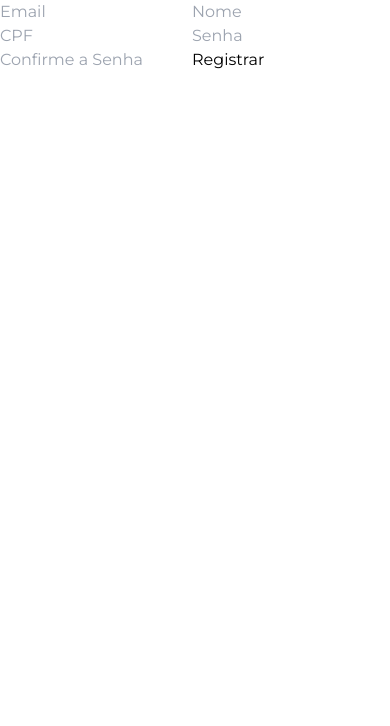
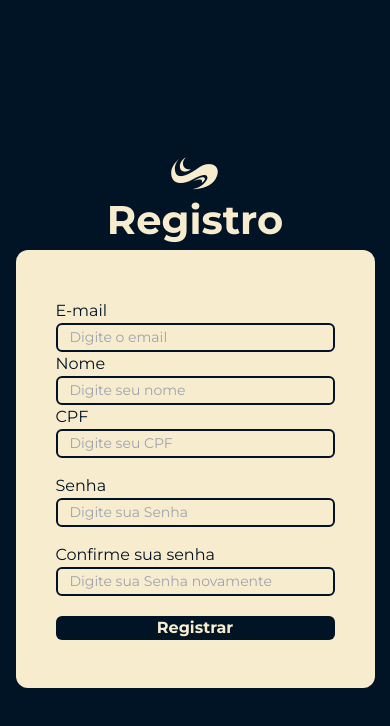
Before and after one commit to MuriloNoguez/Horus, a React (Vite) app: page /Registro in a window 390 px wide. Shown: the top 726 px of the page. Built offline with nearby package versions, Linux system fonts and the light colour scheme.

Commit message:
responsivo

```diff
--- a/src/cliente/componentescliente/NovaPublic.jsx
+++ b/src/cliente/componentescliente/NovaPublic.jsx
@@ -27,39 +27,45 @@ export function NovaPubli({publis,setPublis}){
     }
 
     return(
-        <>
-            <form onSubmit={handleSubmit(incluirPubli)}>
-                    <div>
+
+            <form onSubmit={handleSubmit(incluirPubli)} className="bg-c-Azul md:min-h-[90vh] md:w-[30rem] w-[20rem]">
+
 
                         {/* projeto futuro */}
 
                         {/* <label htmlFor="foto" >foto</label>
                         <input type="file" id="foto" required {...register("foto")} />*/}
 
+                        <div className="flex w-[100%] border-t-c-creme border-b-c-creme border-2 items-center p-2">
+                            <img src="public\perfil.png" alt="" className="w-[2.625rem] h-[2.625rem]"/>
+                            <input type="text" id="eporte"  required {...register("esporte")} className="bg-transparent font-bold text-c-creme p-5 w-full" placeholder='Esporte'/>
+                        </div>
+                        <div className="flex w-[100%] border-t-c-creme border-b-c-creme border-2 items-center p-2">
+                            <img src="public\perfil.png" alt="" className="w-[2.625rem] h-[2.625rem]"/>
+                            <input type="text" id="local" required {...register("local")} className="bg-transparent font-bold text-c-creme p-5" placeholder='Local'/>
+                        </div>
+                        <div className="flex w-[100%] border-t-c-creme border-b-c-creme border-2 items-center p-2">
+                            <img src="public\perfil.png" alt="" className="w-[2.625rem] h-[2.625rem]"/>
+                            <input type= "number" id="vagas" required {...register("vagas")} className="bg-transparent font-bold text-c-creme p-5" placeholder='Vagas'/>
+                        </div>
+                        <div className="flex w-[100%] border-t-c-creme border-b-c-creme border-2 items-center p-2">
+                            <img src="public\perfil.png" alt="" className="w-[2.625rem] h-[2.625rem]"/>
+                            <input type= "date" id="data" required {...register("data")}  className="bg-transparent font-bold text-c-creme p-5" />
+                        </div>
+                        <div className="flex w-[100%] border-t-c-creme border-b-c-creme border-2 items-center p-2">
+                            <img src="public\perfil.png" alt="" className="w-[2.625rem] h-[2.625rem]"/>
+                            <input type= "time" id="hora" required {...register("hora")}   className="bg-transparent font-bold text-c-creme p-5" />
+                        </div>
+                        <div className="flex w-[100%] border-t-c-creme border-b-c-creme border-2 items-center p-2">
+                            <img src="public\perfil.png" alt="" className="w-[2.625rem] h-[2.625rem]"/>
+                            <input type= "text" id="distancia" required {...register("distancia")}  className="bg-transparent font-bold text-c-creme p-5" placeholder='Distancia'/>
+                        </div>
 
-                        <label htmlFor="esporte" >esporte</label>
-                        <input type="text" id="eporte" required {...register("esporte")} />
+                    <div className="flex justify-center items-center">
+                        <input type="submit" value="Incluir" className="h-[3.0625rem] w-[19.3125rem] text-[2rem] bg-c-creme rounded-2xl mt-6 mb-6 text-c-Azul"/>
+                    </div>
+            </form>
 
-                        <label htmlFor="local" >local</label>
-                        <input type="text" id="local" required {...register("local")} />
-
-                        <label htmlFor="vagas" >vagas</label>
-                        <input type= "number" id="vagas" required {...register("vagas")} />
-
-                        <label htmlFor="data" >data</label>
-                        <input type= "date" id="data" required {...register("data")} />
-
-                        <label htmlFor="hora" >hora</label>
-                        <input type= "time" id="hora" required {...register("hora")} />
-
-                        <label htmlFor="distancia" >distancia</label>
-                        <input type= "text" id="distancia" required {...register("distancia")} />
-                    <div>
-                        <input type="submit" value="Incluir" className="h-[4.0625rem] w-[19.3125rem] text-[2rem] bg-[#407241] text-white rounded-2xl mt-6"/>
-                    </div>
-                </div>
-            </form>
-        </>
     )
 
 }
--- a/src/componentes/MenuMoba.jsx
+++ /dev/null
@@ -1,11 +0,0 @@
-export function MenuMoba() {
-    return(
-
-        <>
-            <div className="W-[100%]">
-
-
-            </div>
-        </>
-    )
-}
--- a/src/home/componenteshome/header.jsx
+++ b/src/home/componenteshome/header.jsx
@@ -8,16 +8,13 @@ export function Header () {
                 <img src="./SimbolBg-P.png" alt="Logo" className="md:h-[2.75rem] h-[2rem]"/>
             </div>
             <div className="flex justify-center items-center">
-                <button className="md:hidden ">
-                    <img src="./MenuH.png" alt="" />
-                </button>
-                <div className="hidden md:flex md:w-[27rem] md:justify-between ">
-                    <button className="bg-c-creme text-c-Azul font-montserrat font-bold text-lg w-[12.4375rem] h-[2.3125rem] rounded-lg">
-                        <Link to={'/Login'} href="">Login</Link>
+                <div className=" flex md:w-[27rem] w-[12rem] justify-between ">
+                    <button className="bg-c-creme text-c-Azul font-montserrat font-bold md:text-lg md:w-[12.4375rem] md:h-[2.3125rem] md:rounded-lg rounded-sm w-[5.5rem] h-[0.9375rem] flex justify-center items-center">
+                        <Link to={'/Login'} href="" className="md:text-[1.5rem] text-[0.625rem] text-center">Login</Link>
                     </button>
-                    <button className="border-c-creme border-2 text-c-creme font-montserrat font-bold text-lg w-[12.4375rem] h-[2.3125rem] rounded-lg">
+                    <button className="border-c-creme border-2 text-c-creme font-montserrat font-bold md:text-lg md:w-[12.4375rem] md:h-[2.3125rem] md:rounded-lg rounded-sm w-[5.5rem] h-[0.9375rem] flex justify-center items-center">
                         <Link to={'/Registro'}
-                            href="">Registre-se</Link>
+                            href="" className="md:text-[1.5rem] text-[0.625rem]">Registre-se</Link>
                     </button>
                 </div>
 
--- a/src/login/componenteslogin/entrar.jsx
+++ b/src/login/componenteslogin/entrar.jsx
@@ -34,47 +34,56 @@ export function Entrar() {
     };
 
     return (
-      <section className="flex items-center justify-center h-screen md:bg-gradient-to-r from-[#001425] to-[#004A8B]">
-        <div className='bg-c-creme w-[38.875rem] h-[39.875rem]'>
+      <section className="flex items-center justify-center md:flex-row flex-col-reverse min-h-screen md:bg-gradient-to-r from-[#001425] to-[#004A8B] bg-c-Azul">
+        <div className='bg-c-creme md:w-[38.875rem] md:h-[39.875rem] w-[22.4375rem] h-[27.375rem] text-c-Azul flex flex-col items-center justify-center p-8 md:rounded-l-xl rounded-xl'>
           <form onSubmit={handleSubmit(handleLogin)} >
-            <h1>Faça seu Login na Horus</h1>
-            <input
+            <h1 className='text-c-Azul md:text-[2.5rem] text-[1.125rem] font-bold text-center md:block hidden'>Login na Horus</h1>
+            <div className='flex flex-col p-5'>
+              <label className='md:text-[1.25rem]'>E-mail</label>
+              <input
                     type="email"
                     placeholder="Digite o email"
                     {...register('email', { required: 'Email é obrigatório' })}
-                    className="input input-bordered w-full"
+                    className="md:w-[26rem] md:h-[2.3125rem] border-c-Azul border-2 rounded-md bg-transparent p-3 md:text-[1.125rem] text-[0.875rem] w-[17.4375rem] h-[1.8125rem]"
                 />
+                <label className='md:text-[1.25rem] pt-4'>Senha</label>
                 <input
                     type="password"
                     placeholder="Digite sua Senha"
                     {...register('password', { required: 'Senha é obrigatória' })}
-                    className="input input-bordered w-full"
+                    className="md:w-[26rem] md:h-[2.3125rem] border-c-Azul border-2 rounded-md bg-transparent p-3 md:text-[1.125rem] text-[0.875rem] w-[17.4375rem] h-[1.8125rem]"
                 />
-                <p>Esqueceu a senha?
+                <p className='md:text-[0.9375rem] text-[0.75rem]'>Esqueceu a senha?
                     <button className="text-blue-500">Clique aqui</button>
                 </p>
-                <button type="submit" className="btn btn-primary w-full">Login</button>
-                <div>
-                  <hr />
-                  <p>Ou faça login com</p>
-                  <hr />
+                <button type="submit" className="md:w-[26rem] md:h-[2.3125rem] md:text-[1.5rem] bg-c-Azul text-c-creme font-bold rounded-md mt-5">Login</button>
+                <div className='flex md:w-[26rem] items-center justify-around mt-5'>
+                  <hr className='md:w-[8.0625rem] w-[5.40731rem] border-2 border-c-Azul'/>
+                  <p className='md:text-[0.9375rem] text-[0.625rem]'>Ou faça login com</p>
+                  <hr className='md:w-[8.0625rem] w-[5.40731rem] border-2 border-c-Azul'/>
                 </div>
-                <div>
+                <div className='md:w-[26rem] flex justify-around items-center mt-5'>
                   <button className='w-[3.125rem] h-[3.125rem] bg-black rounded-full'><img src="public\perfil.png" alt="" /></button>
                   <button className='w-[3.125rem] h-[3.125rem] bg-black rounded-full'><img src="public\perfil.png" alt="" /></button>
                   <button className='w-[3.125rem] h-[3.125rem] bg-black rounded-full'><img src="public\perfil.png" alt="" /></button>
                   {message && <p className="text-center text-red-500">{message}</p>}
                 </div>
+            </div>
+
+
+
+
 
 
           </form>
         </div>
-        <div className='bg-gradient-to-r from-[#001425] to-[#26A6D5] w-[39.25rem] h-[39.875rem]'>
-          <img src="SimbolBg-P.png" alt="" />
-          <h1>Não possui conta?</h1>
-          <h2>Registre-se agora e desfrute de nossos recursos</h2>
+        <div className='md:bg-gradient-to-r from-[#26A6D5] to-[#001425] bg-transparent md:w-[39.25rem] md:h-[39.875rem] rounded-r-xl text-c-creme flex flex-col items-center justify-center'>
+          <img src="SimbolBg-P.png" alt="" className='md:w-[12.5rem] md:mb-10'/>
+          <h2 className='md:hidden text-[2.5rem] font-bold'>Login</h2>
+          <h1 className='md:text-[2.5rem]  md:block hidden font-bold text-center'>Não possui conta?</h1>
+          <h2 className='md:text-[2rem] md:block hidden text-center'>Registre-se agora e desfrute <br /> de nossos recursos</h2>
           <Link to={'/Registro'}>
-              <button className="btn btn-accent">Registre-se</button>
+              <button className="md:w-[26rem] md:h-[2.3125rem] md:text-[1.5rem] bg-transparent text-c-creme border-2 border-c-creme font-bold rounded-md mt-5 md:block hidden">Registre-se</button>
           </Link>
         </div>
 
--- a/src/registro/Registro.jsx
+++ b/src/registro/Registro.jsx
@@ -1,5 +1,5 @@
 import { useState } from "react";
-import { Register } from "./componentesregistro/Register"
+import { Register } from "./componentesregistro/Register";
 
 
 function Registro() {
--- a/src/registro/componentesregistro/Register.jsx
+++ b/src/registro/componentesregistro/Register.jsx
@@ -13,9 +13,7 @@ export function Register({ users, setUsers }) {
         // Verificação de correspondência das senhas
         if (data.password !== data.confirmPassword) {
             setMessage('As senhas não conferem');
-            return;
-        }
-
+        } else {
             try {
                 // Busca todos os usuários do servidor JSON
                 const response = await fetch("http://localhost:3000/users");
@@ -25,9 +23,7 @@ export function Register({ users, setUsers }) {
                 const userExists = usersFromServer.some(user => user.email === data.email || user.cpf === data.cpf);
                 if (userExists) {
                     setMessage('Usuário já cadastrado');
-                return;
-            }
-
+                } else {
                     // Criação do novo usuário
                     const newUser = {
                         email: data.email,
@@ -53,23 +49,67 @@ export function Register({ users, setUsers }) {
                     setMessage('Usuário cadastrado com sucesso');
                     reset();
                     navigate('/Page-Clientes'); // Redireciona para a página de clientes
+                }
             } catch (error) {
                 // Mensagem de erro em caso de falha no cadastro
                 setMessage('Erro ao cadastrar usuário');
             }
+        }
     };
 
     return (
-        <>
+        <section className="flex items-center justify-center md:flex-row flex-col-reverse min-h-screen md:bg-gradient-to-r from-[#001425] to-[#004A8B] bg-c-Azul">
+            <div className='bg-c-creme md:w-[38.875rem] md:h-[39.875rem] w-[22.4375rem] h-[27.375rem] text-c-Azul flex flex-col items-center justify-center p-8 md:rounded-l-xl rounded-xl'>
                 <form onSubmit={handleSubmit(handleRegister)}>
-                <input type="email" placeholder="Email" {...register('email')} required />
-                <input type="text" placeholder="Nome" {...register('nome')} required />
-                <input type="text" placeholder="CPF" {...register('cpf')} required />
-                <input type="password" placeholder="Senha" {...register('password')} required />
-                <input type="password" placeholder="Confirme a Senha" {...register('confirmPassword')} required />
-                <input type="submit" value='Registrar' />
-                {message && <p>{message}</p>}
+                    <h1 className='text-c-Azul md:text-[2.5rem] text-[1.125rem] font-bold text-center md:block hidden'>Registro na Horus</h1>
+                    <div className='flex flex-col p-5'>
+                        <label className='md:text-[1.25rem]'>E-mail</label>
+                        <input
+                            type="email"
+                            placeholder="Digite o email"
+                            {...register('email')} required
+                            className="md:w-[26rem] md:h-[2.3125rem] border-c-Azul border-2 rounded-md bg-transparent p-3 md:text-[1.125rem] text-[0.875rem] w-[17.4375rem] h-[1.8125rem]"
+                        />
+                        <label className='md:text-[1.25rem]'>Nome</label>
+                        <input
+                            type="text"
+                            placeholder="Digite seu nome"
+                            {...register('nome')} required
+                            className="md:w-[26rem] md:h-[2.3125rem] border-c-Azul border-2 rounded-md bg-transparent p-3 md:text-[1.125rem] text-[0.875rem] w-[17.4375rem] h-[1.8125rem]"
+                        />
+                        <label className='md:text-[1.25rem]'>CPF</label>
+                        <input
+                            type="text"
+                            placeholder="Digite seu CPF"
+                            {...register('cpf')} required
+                            className="md:w-[26rem] md:h-[2.3125rem] border-c-Azul border-2 rounded-md bg-transparent p-3 md:text-[1.125rem] text-[0.875rem] w-[17.4375rem] h-[1.8125rem]"
+                        />
+                        <label className='md:text-[1.25rem] pt-4'>Senha</label>
+                        <input
+                            type="password"
+                            placeholder="Digite sua Senha"
+                            {...register('password')} required
+                            className="md:w-[26rem] md:h-[2.3125rem] border-c-Azul border-2 rounded-md bg-transparent p-3 md:text-[1.125rem] text-[0.875rem] w-[17.4375rem] h-[1.8125rem]"
+                        />
+                        <label className='md:text-[1.25rem] pt-4'>Confirme sua senha</label>
+                        <input
+                            type="password"
+                            placeholder="Digite sua Senha novamente"
+                            {...register('confirmPassword')} required
+                            className="md:w-[26rem] md:h-[2.3125rem] border-c-Azul border-2 rounded-md bg-transparent p-3 md:text-[1.125rem] text-[0.875rem] w-[17.4375rem] h-[1.8125rem]"
+                        />
+                        <button type="submit" className="md:w-[26rem] md:h-[2.3125rem] md:text-[1.5rem] bg-c-Azul text-c-creme font-bold rounded-md mt-5">Registrar</button>
+                        {message && <p className="text-center text-red-500">{message}</p>}
+                    </div>
                 </form>
-        </>
+            </div>
+            <div className='md:bg-gradient-to-r from-[#26A6D5] to-[#001425] bg-transparent md:w-[39.25rem] md:h-[39.875rem] rounded-r-xl text-c-creme flex flex-col items-center justify-center'>
+                <img src="SimbolBg-P.png" alt="" className='md:w-[12.5rem] md:mb-10'/>
+                <h2 className='md:hidden text-[2.5rem] font-bold'>Registro</h2>
+                <h1 className='md:text-[2.5rem]  md:block hidden font-bold text-center'>Já possui conta?</h1>
+                <h2 className='md:text-[2rem] md:block hidden text-center'>Faça login agora e desfrute <br /> de nossos recursos</h2>
+                <button className="md:w-[26rem] md:h-[2.3125rem] md:text-[1.5rem] bg-transparent text-c-creme border-2 border-c-creme font-bold rounded-md mt-5 md:block hidden">Login</button>
+            </div>
+        </section>
     );
 }
```
Also changed, not shown: src/cliente/componentescliente/cabecalho.jsx (+6 -1 lines). Lines whose indentation alone changed are shown as unchanged.
